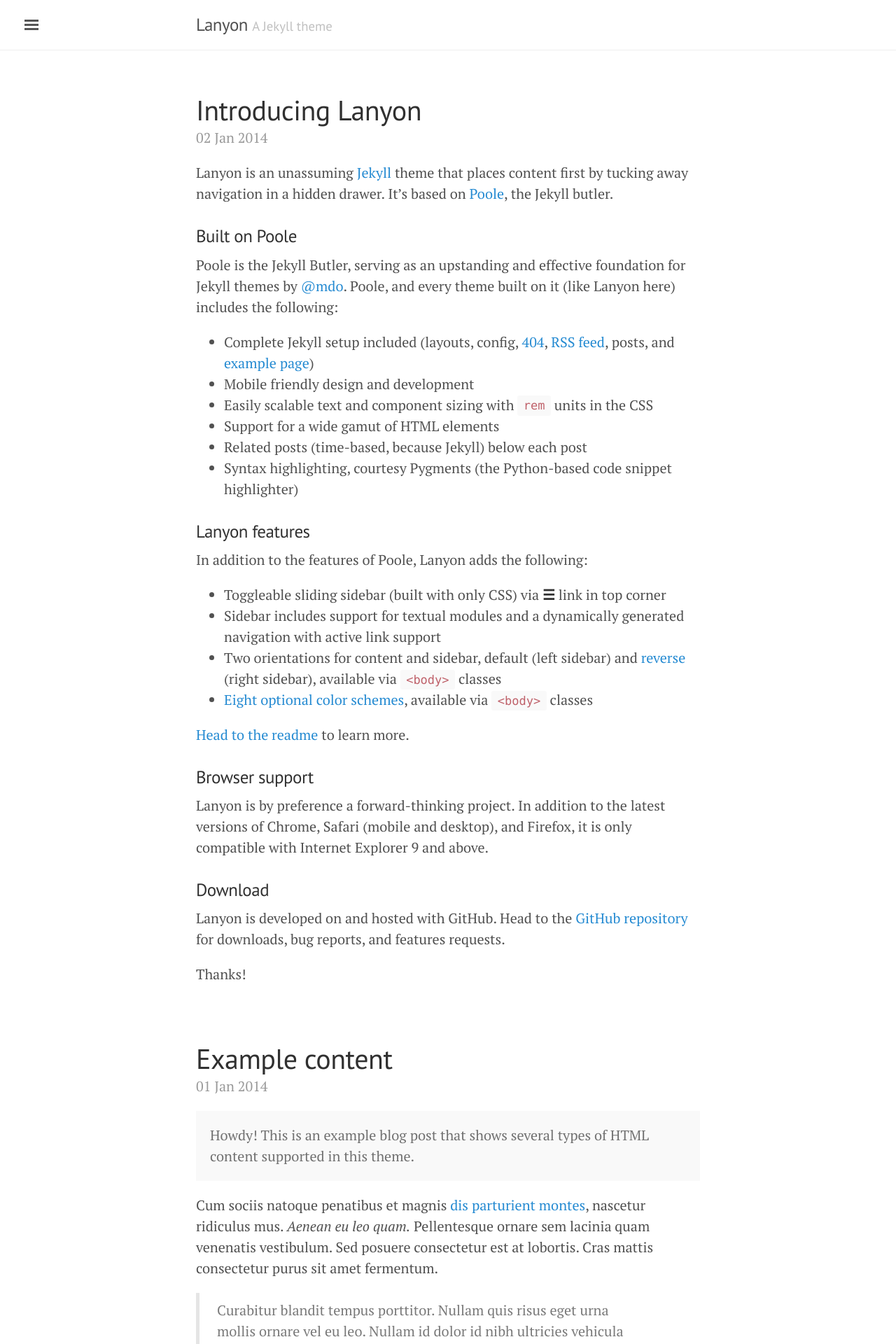
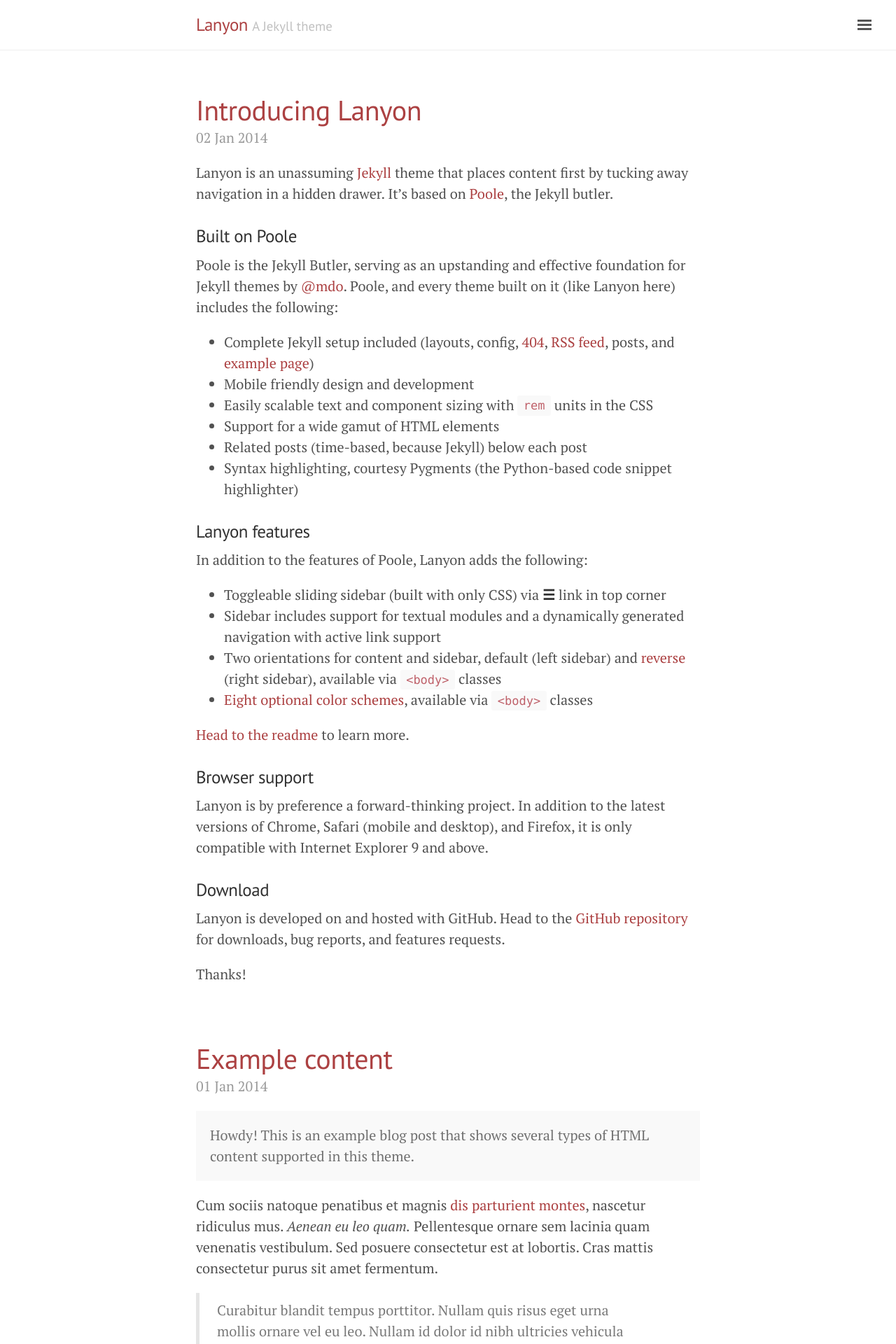
Before and after one commit to talangsoft/talangsoft.github.io, a Jekyll site: the page built from index.html, in a window 1280 px wide. Shown: the top 1920 px of the page at 70% size. Built offline with Jekyll 4.4.1, drawn with Linux system fonts in a browser that asks for light colours; the list of posts is cut into pages by our own code.

Commit message:
Color changes

```diff
--- a/_layouts/default.html
+++ b/_layouts/default.html
@@ -3,7 +3,7 @@
 
   {% include head.html %}
 
-  <body>
+  <body class="layout-reverse sidebar-overlay theme-base-08">
 
     {% include sidebar.html %}
 
--- a/public/css/lanyon.css
+++ b/public/css/lanyon.css
@@ -73,7 +73,7 @@
  */
 
 .container {
-  max-width: 28rem;
+  max-width: 40rem;
 }
 @media (min-width: 38em) {
   .container {
```
